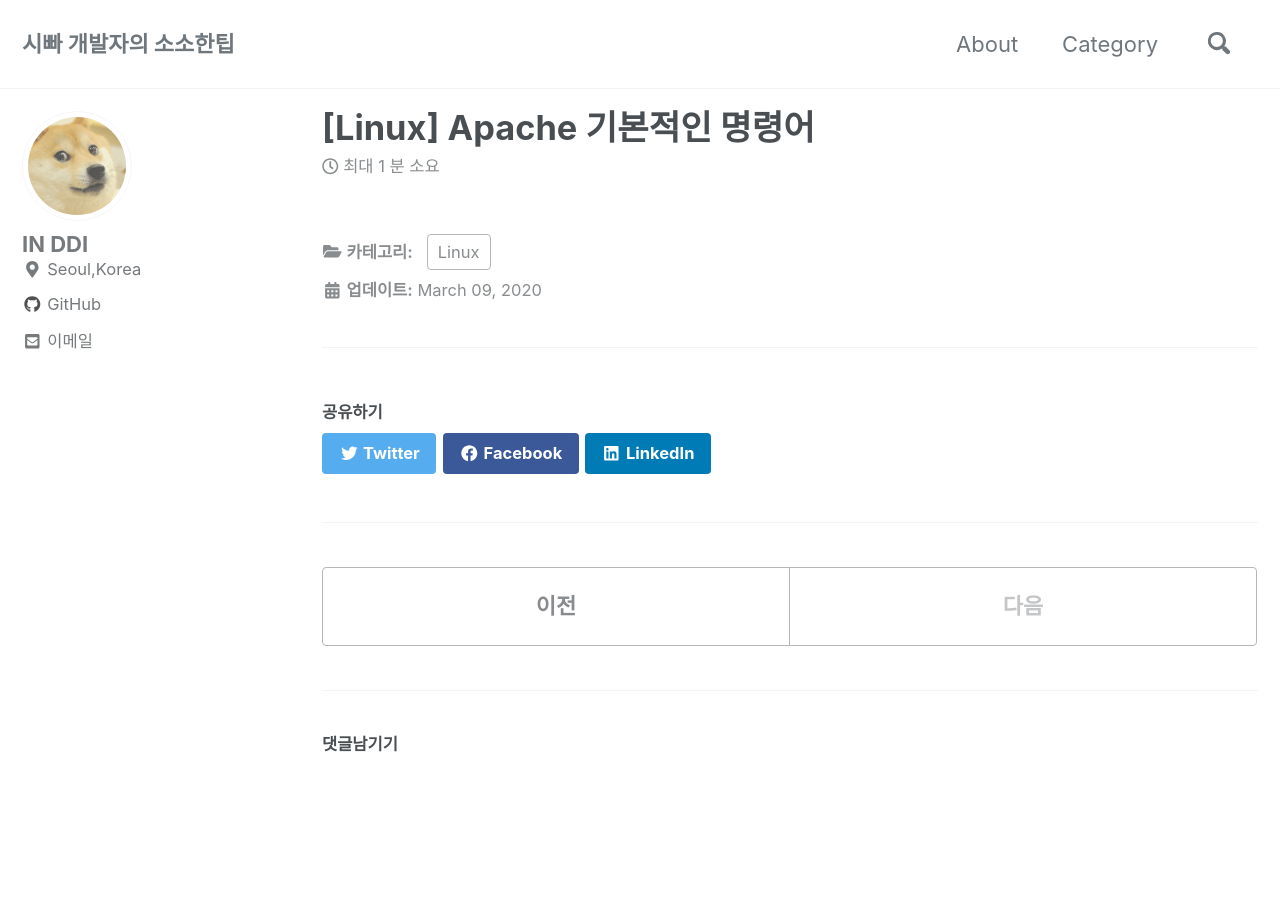
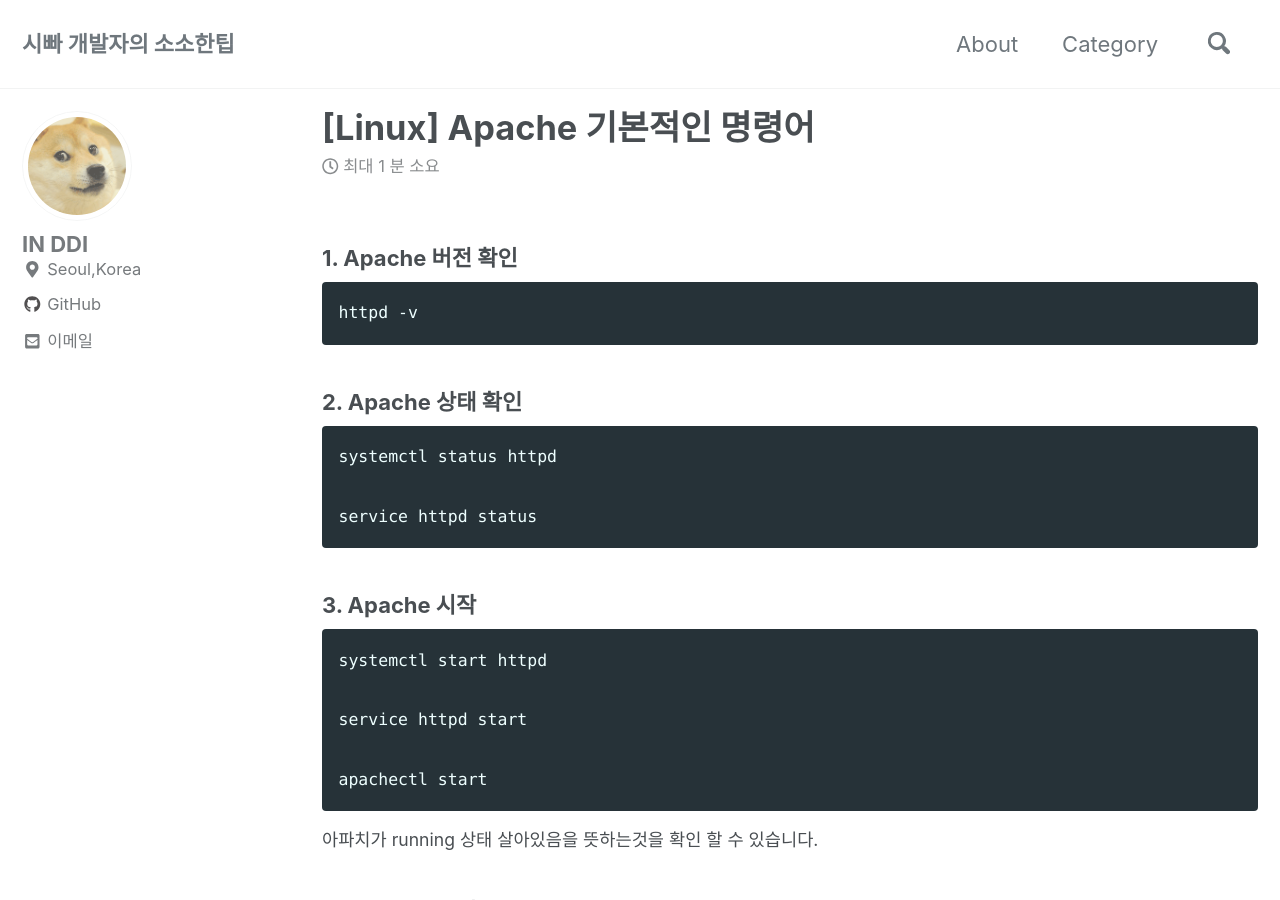
Before and after one commit to InSeok9068/inseok9068.github.io, a Jekyll site: the page built from _posts/linux/2020-03-09-apache.md, in a window 1280 px wide and 900 px high. Built offline with Jekyll 4.4.1, drawn with Linux system fonts in a browser that asks for light colours; cached includes are drawn as plain includes; nearby versions of some CDN libraries; comment, search, counter and statistics services are not loaded; some of the changed text lies outside the part shown.

Commit message:
2020-03-09 Apache 기본적인 명령어

````diff
--- a/_posts/linux/2020-03-09-apache.md
+++ b/_posts/linux/2020-03-09-apache.md
@@ -2,4 +2,54 @@
 title: "[Linux] Apache 기본적인 명령어"
 categories:
   - Linux
+tags :
+  - Apache
 ---
+
+### 1. Apache 버전 확인
+
+```
+httpd -v
+```
+
+### 2. Apache 상태 확인
+
+```
+systemctl status httpd
+
+service httpd status
+```
+
+### 3. Apache 시작
+
+```
+systemctl start httpd
+
+service httpd start
+
+apachectl start
+```
+
+아파치가 running 상태 살아있음을 뜻하는것을 확인 할 수 있습니다.
+
+### 4. Apache 중지
+
+```
+systemctl stop httpd
+
+service httpd stop
+
+apachectl stop
+```
+
+아파치가 dead상태 죽어있다는것을 뜻하는것을 확인 할 수 있습니다.
+
+### 5. Apache 재시작
+
+```
+systemctl restart httpd
+
+service httpd restart
+
+apachectl restart
+```
````
